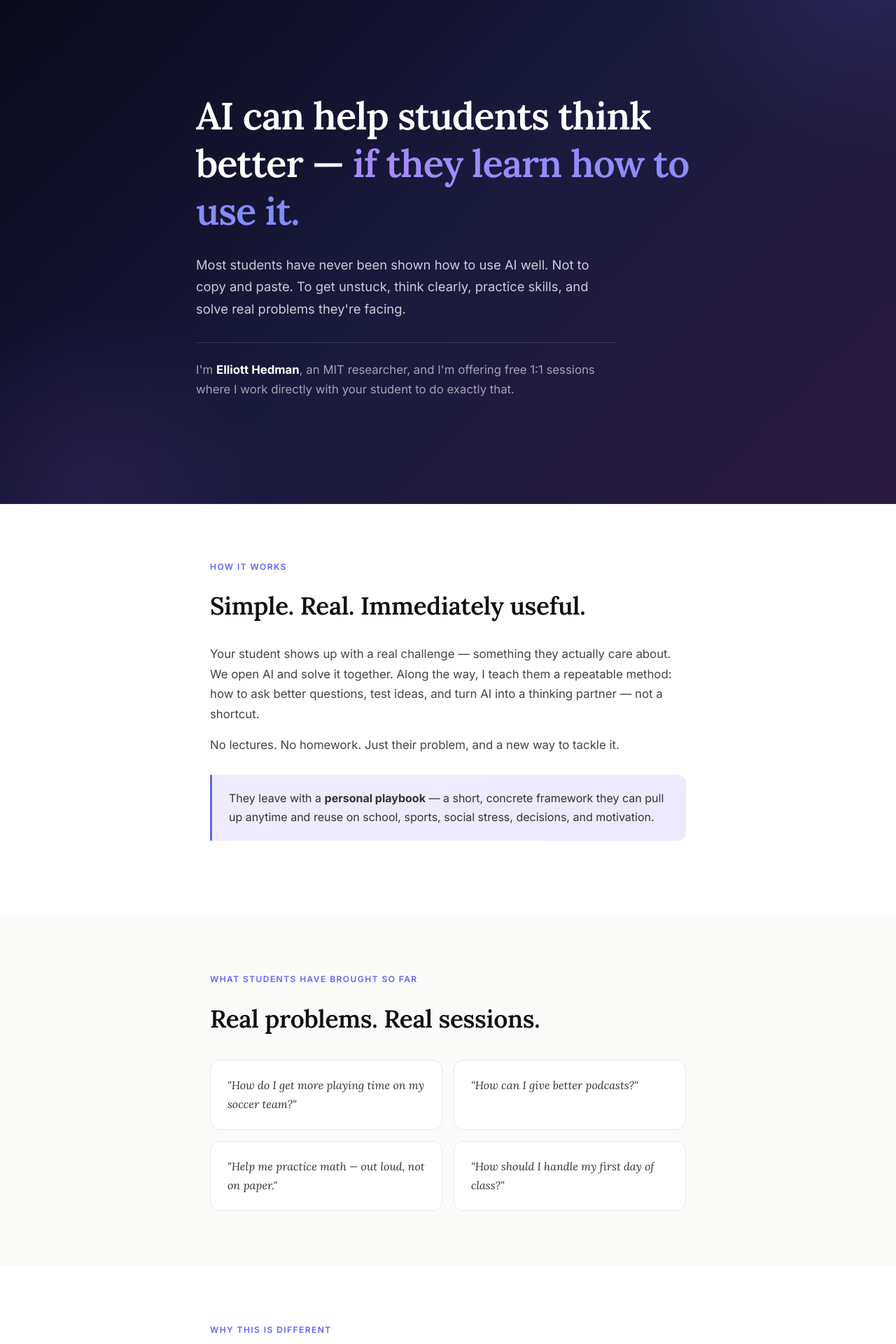
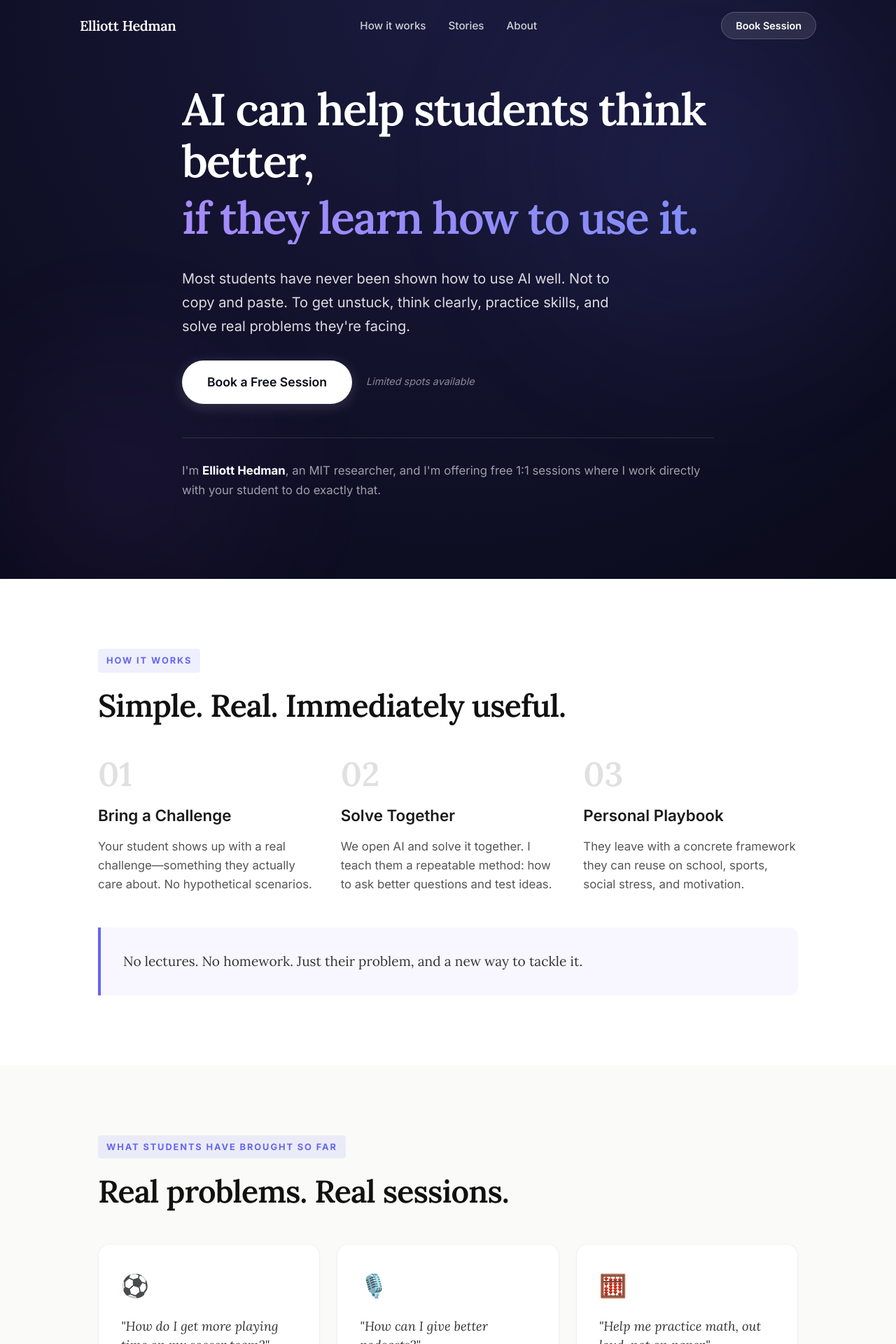
Before and after one commit to mathandlove/superpowered, a React (Vite) app: page / in a window 1280 px wide. Shown: the top 1920 px of the page at 70% size. Built offline with nearby package versions, Linux system fonts and the light colour scheme.

Commit message:
made page look proffesional

```diff
--- a/index.html
+++ b/index.html
@@ -3,7 +3,7 @@
   <head>
     <meta charset="UTF-8" />
     <meta name="viewport" content="width=device-width, initial-scale=1.0" />
-    <title>Elliott Hedman — AI Coaching for Students</title>
+    <title>Elliott Hedman | AI Coaching for Students</title>
     <link href="https://fonts.googleapis.com/css2?family=Inter:wght@400;500;600;700&family=Lora:ital,wght@0,400;0,600;1,400&display=swap" rel="stylesheet" />
   </head>
   <body>
--- a/src/App.css
+++ b/src/App.css
@@ -13,15 +13,17 @@ body {
   color: #1a1a1a;
   background: #fafaf8;
   line-height: 1.7;
+  -webkit-font-smoothing: antialiased;
 }
 
+/* Hero Section */
 .hero {
-  min-height: 90vh;
+  min-height: 100vh;
   display: flex;
   align-items: center;
   justify-content: center;
-  padding: 80px 24px;
-  background: linear-gradient(135deg, #0a0a1a 0%, #1a1a3e 50%, #2a1a3e 100%);
+  padding: 120px 24px 80px;
+  background: radial-gradient(circle at 50% 0%, #1a1a3e 0%, #0a0a1a 100%);
   color: #fff;
   position: relative;
   overflow: hidden;
@@ -30,38 +32,41 @@ body {
 .hero::before {
   content: '';
   position: absolute;
-  top: -50%;
-  right: -20%;
-  width: 600px;
-  height: 600px;
-  background: radial-gradient(circle, rgba(99, 102, 241, 0.15) 0%, transparent 70%);
+  top: -20%;
+  right: -10%;
+  width: 800px;
+  height: 800px;
+  background: radial-gradient(circle, rgba(99, 102, 241, 0.12) 0%, transparent 70%);
   border-radius: 50%;
+  filter: blur(60px);
 }
 
 .hero::after {
   content: '';
   position: absolute;
-  bottom: -30%;
+  bottom: -20%;
   left: -10%;
-  width: 500px;
-  height: 500px;
-  background: radial-gradient(circle, rgba(168, 85, 247, 0.1) 0%, transparent 70%);
+  width: 600px;
+  height: 600px;
+  background: radial-gradient(circle, rgba(168, 85, 247, 0.08) 0%, transparent 70%);
   border-radius: 50%;
+  filter: blur(60px);
 }
 
 .hero-inner {
-  max-width: 720px;
+  max-width: 760px;
   position: relative;
   z-index: 1;
+  text-align: left;
 }
 
 .hero h1 {
   font-family: 'Lora', serif;
-  font-size: clamp(2.2rem, 5vw, 3.4rem);
+  font-size: clamp(2.5rem, 5vw, 4rem);
   font-weight: 600;
-  line-height: 1.25;
-  margin-bottom: 28px;
-  letter-spacing: -0.02em;
+  line-height: 1.15;
+  margin-bottom: 32px;
+  letter-spacing: -0.03em;
 }
 
 .hero h1 span {
@@ -69,105 +74,188 @@ body {
   -webkit-background-clip: text;
   -webkit-text-fill-color: transparent;
   background-clip: text;
+  display: block; /* Make it wrap nicely or stand out */
+  margin-top: 8px;
 }
 
 .hero p {
-  font-size: 1.15rem;
-  color: rgba(255, 255, 255, 0.78);
-  margin-bottom: 18px;
-  max-width: 600px;
+  font-size: 1.25rem;
+  color: rgba(255, 255, 255, 0.85);
+  margin-bottom: 32px;
+  max-width: 640px;
+  font-weight: 300;
+}
+
+.hero-cta-group {
+  display: flex;
+  align-items: center;
+  gap: 20px;
+  margin-bottom: 48px;
+}
+
+.primary-btn {
+  display: inline-block;
+  background: #fff;
+  color: #0a0a1a;
+  font-size: 1.1rem;
+  font-weight: 600;
+  padding: 16px 36px;
+  border-radius: 60px;
+  text-decoration: none;
+  transition: transform 0.2s, box-shadow 0.2s;
+  box-shadow: 0 4px 20px rgba(255, 255, 255, 0.15);
+}
+
+.primary-btn:hover {
+  transform: translateY(-2px);
+  box-shadow: 0 8px 30px rgba(255, 255, 255, 0.25);
+}
+
+.hero-note {
+  font-size: 0.9rem;
+  color: rgba(255, 255, 255, 0.5);
+  font-style: italic;
 }
 
 .hero .intro-name {
   font-size: 1.05rem;
   color: rgba(255, 255, 255, 0.6);
-  margin-top: 32px;
+  margin-top: 0;
   border-top: 1px solid rgba(255, 255, 255, 0.12);
-  padding-top: 24px;
+  padding-top: 32px;
+  max-width: 100%;
 }
 
+/* Sections */
 section {
-  padding: 80px 24px;
+  padding: 100px 24px;
 }
 
 .container {
-  max-width: 680px;
+  max-width: 1000px;
   margin: 0 auto;
 }
 
 .section-label {
-  font-size: 0.75rem;
-  font-weight: 600;
+  font-size: 0.8rem;
+  font-weight: 700;
   text-transform: uppercase;
-  letter-spacing: 0.12em;
+  letter-spacing: 0.15em;
   color: #6366f1;
-  margin-bottom: 16px;
+  margin-bottom: 20px;
+  display: inline-block;
+  background: rgba(99, 102, 241, 0.1);
+  padding: 6px 12px;
+  border-radius: 4px;
 }
 
 h2 {
   font-family: 'Lora', serif;
-  font-size: clamp(1.6rem, 3.5vw, 2.2rem);
+  font-size: clamp(2rem, 4vw, 2.8rem);
   font-weight: 600;
-  margin-bottom: 24px;
-  letter-spacing: -0.01em;
+  margin-bottom: 48px;
+  letter-spacing: -0.02em;
   color: #111;
+  line-height: 1.2;
 }
 
-p {
-  font-size: 1.05rem;
+.text-content p {
+  font-size: 1.2rem;
   color: #444;
-  margin-bottom: 16px;
+  margin-bottom: 24px;
+  max-width: 700px;
 }
 
+/* How It Works - Steps */
 .how-it-works {
   background: #fff;
 }
 
-.highlight-box {
-  background: linear-gradient(135deg, #f0ecff 0%, #ede9fe 100%);
-  border-left: 3px solid #6366f1;
-  padding: 20px 24px;
-  border-radius: 0 12px 12px 0;
-  margin: 28px 0;
-  font-size: 1rem;
-  color: #333;
+.steps-grid {
+  display: grid;
+  grid-template-columns: repeat(auto-fit, minmax(280px, 1fr));
+  gap: 40px;
+  margin-bottom: 48px;
 }
 
+.step-card {
+  padding: 0;
+}
+
+.step-number {
+  font-size: 3rem;
+  font-weight: 700;
+  color: #e0e0e0;
+  margin-bottom: 16px;
+  font-family: 'Lora', serif;
+  line-height: 1;
+}
+
+.step-card h3 {
+  font-size: 1.4rem;
+  font-weight: 600;
+  margin-bottom: 12px;
+  color: #1a1a1a;
+}
+
+.step-card p {
+  font-size: 1.05rem;
+  color: #555;
+  line-height: 1.6;
+}
+
+.highlight-box {
+  background: #f8f7ff;
+  border-left: 4px solid #6366f1;
+  padding: 32px;
+  border-radius: 0 12px 12px 0;
+  font-size: 1.2rem;
+  color: #333;
+  font-weight: 500;
+  font-family: 'Lora', serif;
+}
+
+/* Quotes Section */
 .quotes-section {
   background: #fafaf8;
 }
 
 .quote-grid {
   display: grid;
-  grid-template-columns: 1fr 1fr;
-  gap: 16px;
-  margin-top: 28px;
-}
-
-@media (max-width: 560px) {
-  .quote-grid {
-    grid-template-columns: 1fr;
-  }
+  grid-template-columns: repeat(auto-fit, minmax(240px, 1fr));
+  gap: 24px;
 }
 
 .quote-card {
   background: #fff;
-  border: 1px solid #e8e8e4;
-  border-radius: 14px;
-  padding: 22px 24px;
-  font-family: 'Lora', serif;
-  font-style: italic;
-  font-size: 1rem;
-  color: #333;
-  transition: transform 0.2s, box-shadow 0.2s;
+  border: 1px solid rgba(0,0,0,0.06);
+  border-radius: 16px;
+  padding: 32px;
+  transition: all 0.3s ease;
+  box-shadow: 0 2px 10px rgba(0,0,0,0.02);
 }
 
 .quote-card:hover {
-  transform: translateY(-2px);
-  box-shadow: 0 8px 24px rgba(0, 0, 0, 0.06);
+  transform: translateY(-4px);
+  box-shadow: 0 12px 30px rgba(0,0,0,0.08);
 }
 
-.why-different {
+.quote-icon {
+  font-size: 2rem;
+  margin-bottom: 16px;
+}
+
+.quote-card p {
+  font-family: 'Lora', serif;
+  font-style: italic;
+  font-size: 1.15rem;
+  color: #333;
+  margin: 0;
+  line-height: 1.5;
+}
+
+/* Why Different & Free */
+.why-different, .why-free {
   background: #fff;
 }
 
@@ -175,31 +263,33 @@ p {
   background: #fafaf8;
 }
 
+/* CTA Section */
 .cta-section {
-  background: linear-gradient(135deg, #0a0a1a 0%, #1a1a3e 50%, #2a1a3e 100%);
+  background: #0a0a1a;
   color: #fff;
   text-align: center;
-  padding: 100px 24px;
+  padding: 120px 24px;
+  position: relative;
 }
 
 .cta-section h2 {
   color: #fff;
-  margin-bottom: 12px;
+  margin-bottom: 16px;
 }
 
 .cta-section .subtitle {
-  font-size: 1.1rem;
-  color: rgba(255, 255, 255, 0.65);
-  margin-bottom: 40px;
+  font-size: 1.3rem;
+  color: rgba(255, 255, 255, 0.7);
+  margin-bottom: 48px;
 }
 
 .cta-btn {
   display: inline-block;
   background: linear-gradient(135deg, #6366f1, #8b5cf6);
   color: #fff;
-  font-size: 1.1rem;
+  font-size: 1.2rem;
   font-weight: 600;
-  padding: 18px 48px;
+  padding: 20px 56px;
   border-radius: 60px;
   text-decoration: none;
   transition: transform 0.2s, box-shadow 0.2s;
@@ -212,15 +302,32 @@ p {
 }
 
 .cta-note {
-  margin-top: 24px;
-  font-size: 0.95rem;
-  color: rgba(255, 255, 255, 0.5);
+  margin-top: 32px;
+  font-size: 1rem;
+  color: rgba(255, 255, 255, 0.4);
 }
 
-.footer {
-  text-align: center;
-  padding: 32px 24px;
-  font-size: 0.85rem;
-  color: #999;
-  background: #0a0a1a;
+/* Responsive */
+@media (max-width: 768px) {
+  .hero {
+    padding-top: 100px;
+    text-align: center;
+  }
+
+  .hero-inner {
+    margin: 0 auto;
+  }
+
+  .hero-cta-group {
+    justify-content: center;
+    flex-direction: column;
+  }
+
+  .hero h1 {
+    font-size: 2.8rem;
+  }
+
+  section {
+    padding: 60px 24px;
+  }
 }
--- a/src/App.tsx
+++ b/src/App.tsx
@@ -1,46 +1,86 @@
 import './App.css'
+import Navbar from './components/Navbar'
+import Footer from './components/Footer'
 
 function App() {
   return (
     <>
+      <Navbar />
+
       <div className="hero">
         <div className="hero-inner">
-          <h1>AI can help students think better — <span>if they learn how to use it.</span></h1>
+          <h1>AI can help students think better, <span>if they learn how to use it.</span></h1>
           <p>Most students have never been shown how to use AI well. Not to copy and paste. To get unstuck, think clearly, practice skills, and solve real problems they're facing.</p>
+          <div className="hero-cta-group">
+            <a href="#" className="primary-btn">Book a Free Session</a>
+            <span className="hero-note">Limited spots available</span>
+          </div>
           <p className="intro-name">I'm <strong style={{ color: '#fff' }}>Elliott Hedman</strong>, an MIT researcher, and I'm offering free 1:1 sessions where I work directly with your student to do exactly that.</p>
         </div>
       </div>
 
-      <section className="how-it-works">
+      <section id="how-it-works" className="how-it-works">
         <div className="container">
           <div className="section-label">How it works</div>
           <h2>Simple. Real. Immediately useful.</h2>
-          <p>Your student shows up with a real challenge — something they actually care about. We open AI and solve it together. Along the way, I teach them a repeatable method: how to ask better questions, test ideas, and turn AI into a thinking partner — not a shortcut.</p>
-          <p>No lectures. No homework. Just their problem, and a new way to tackle it.</p>
+
+          <div className="steps-grid">
+            <div className="step-card">
+              <div className="step-number">01</div>
+              <h3>Bring a Challenge</h3>
+              <p>Your student shows up with a real challenge—something they actually care about. No hypothetical scenarios.</p>
+            </div>
+            <div className="step-card">
+              <div className="step-number">02</div>
+              <h3>Solve Together</h3>
+              <p>We open AI and solve it together. I teach them a repeatable method: how to ask better questions and test ideas.</p>
+            </div>
+            <div className="step-card">
+              <div className="step-number">03</div>
+              <h3>Personal Playbook</h3>
+              <p>They leave with a concrete framework they can reuse on school, sports, social stress, and motivation.</p>
+            </div>
+          </div>
+
           <div className="highlight-box">
-            They leave with a <strong>personal playbook</strong> — a short, concrete framework they can pull up anytime and reuse on school, sports, social stress, decisions, and motivation.
+            <p>No lectures. No homework. Just their problem, and a new way to tackle it.</p>
           </div>
         </div>
       </section>
 
-      <section className="quotes-section">
+      <section id="stories" className="quotes-section">
         <div className="container">
           <div className="section-label">What students have brought so far</div>
           <h2>Real problems. Real sessions.</h2>
           <div className="quote-grid">
-            <div className="quote-card">"How do I get more playing time on my soccer team?"</div>
-            <div className="quote-card">"How can I give better podcasts?"</div>
-            <div className="quote-card">"Help me practice math — out loud, not on paper."</div>
-            <div className="quote-card">"How should I handle my first day of class?"</div>
+            <div className="quote-card">
+              <div className="quote-icon">⚽️</div>
+              <p>"How do I get more playing time on my soccer team?"</p>
+            </div>
+            <div className="quote-card">
+              <div className="quote-icon">🎙️</div>
+              <p>"How can I give better podcasts?"</p>
+            </div>
+            <div className="quote-card">
+              <div className="quote-icon">🧮</div>
+              <p>"Help me practice math, out loud, not on paper."</p>
+            </div>
+            <div className="quote-card">
+              <div className="quote-icon">🎒</div>
+              <p>"How should I handle my first day of class?"</p>
+            </div>
           </div>
         </div>
       </section>
 
-      <section className="why-different">
+      <section id="about" className="why-different">
         <div className="container">
           <div className="section-label">Why this is different</div>
           <h2>AI is the tool. Your student is the driver.</h2>
-          <p>The default way students use AI is to skip the thinking. That doesn't build confidence or skill. What I teach is a reframe: AI is the tool — your student is the driver. Once it clicks that they can point AI at something they're struggling with and actually make progress, everything changes.</p>
+          <div className="text-content">
+            <p>The default way students use AI is to skip the thinking. That doesn't build confidence or skill. What I teach is a reframe: AI is the tool, your student is the driver.</p>
+            <p>Once it clicks that they can point AI at something they're struggling with and actually make progress, everything changes.</p>
+          </div>
         </div>
       </section>
 
@@ -48,7 +88,10 @@ function App() {
         <div className="container">
           <div className="section-label">Why free?</div>
           <h2>A good trade.</h2>
-          <p>I'm deep in this research at MIT and preparing for a talk at SXSW — working with real students is how I make the work better. Your student gets a free hour with an MIT researcher. I learn from real sessions. Good trade.</p>
+          <div className="text-content">
+            <p>I'm deep in this research at MIT and preparing for a talk at SXSW; working with real students is how I make the work better.</p>
+            <p>Your student gets a free hour with an MIT researcher. I learn from real sessions. Good trade.</p>
+          </div>
         </div>
       </section>
 
@@ -61,9 +104,7 @@ function App() {
         </div>
       </section>
 
-      <div className="footer">
-        © 2026 Elliott Hedman · MIT Media Lab
-      </div>
+      <Footer />
     </>
   )
 }
--- /dev/null
+++ b/src/components/Footer.css
@@ -0,0 +1,75 @@
+.site-footer {
+  background: #050510;
+  color: #888;
+  padding: 64px 24px 32px;
+  font-size: 0.95rem;
+}
+
+.site-footer .container {
+  max-width: 1000px;
+  margin: 0 auto;
+}
+
+.footer-content {
+  display: flex;
+  justify-content: space-between;
+  flex-wrap: wrap;
+  gap: 40px;
+  margin-bottom: 60px;
+}
+
+.footer-brand h3 {
+  color: #fff;
+  font-family: 'Lora', serif;
+  font-size: 1.5rem;
+  margin-bottom: 12px;
+}
+
+.footer-brand p {
+  max-width: 300px;
+  color: #666;
+}
+
+.footer-links {
+  display: flex;
+  gap: 60px;
+}
+
+.footer-col h4 {
+  color: #fff;
+  font-size: 0.85rem;
+  text-transform: uppercase;
+  letter-spacing: 0.1em;
+  margin-bottom: 20px;
+}
+
+.footer-col a {
+  display: block;
+  color: #888;
+  text-decoration: none;
+  margin-bottom: 12px;
+  transition: color 0.2s;
+}
+
+.footer-col a:hover {
+  color: #fff;
+}
+
+.footer-bottom {
+  border-top: 1px solid rgba(255, 255, 255, 0.1);
+  padding-top: 32px;
+  text-align: center;
+  font-size: 0.85rem;
+  color: #555;
+}
+
+@media (max-width: 600px) {
+  .footer-content {
+    flex-direction: column;
+  }
+
+  .footer-links {
+    flex-direction: column;
+    gap: 32px;
+  }
+}
--- /dev/null
+++ b/src/components/Footer.tsx
@@ -0,0 +1,35 @@
+import './Footer.css';
+
+const Footer = () => {
+  return (
+    <footer className="site-footer">
+      <div className="container">
+        <div className="footer-content">
+          <div className="footer-brand">
+            <h3>Elliott Hedman</h3>
+            <p>Helping students think better with AI.</p>
+          </div>
+          <div className="footer-links">
+            <div className="footer-col">
+              <h4>Navigation</h4>
+              <a href="#how-it-works">How it works</a>
+              <a href="#stories">Stories</a>
+              <a href="#about">About</a>
+            </div>
+            <div className="footer-col">
+              <h4>Connect</h4>
+              <a href="#">LinkedIn</a>
+              <a href="#">Twitter</a>
+              <a href="#">Email</a>
+            </div>
+          </div>
+        </div>
+        <div className="footer-bottom">
+          © {new Date().getFullYear()} Elliott Hedman · MIT Media Lab
+        </div>
+      </div>
+    </footer>
+  );
+};
+
+export default Footer;
--- /dev/null
+++ b/src/components/Navbar.css
@@ -0,0 +1,74 @@
+.navbar {
+  position: fixed;
+  top: 0;
+  left: 0;
+  width: 100%;
+  z-index: 1000;
+  padding: 20px 0;
+  transition: all 0.3s ease;
+  background: transparent;
+}
+
+.navbar.scrolled {
+  background: rgba(10, 10, 26, 0.95);
+  backdrop-filter: blur(10px);
+  padding: 16px 0;
+  box-shadow: 0 4px 20px rgba(0, 0, 0, 0.1);
+}
+
+.navbar-container {
+  max-width: 1100px;
+  margin: 0 auto;
+  padding: 0 24px;
+  display: flex;
+  justify-content: space-between;
+  align-items: center;
+}
+
+.navbar-logo {
+  font-family: 'Lora', serif;
+  font-weight: 700;
+  font-size: 1.25rem;
+  color: #fff;
+  letter-spacing: -0.02em;
+}
+
+.navbar-links {
+  display: flex;
+  gap: 32px;
+}
+
+.navbar-links a {
+  color: rgba(255, 255, 255, 0.8);
+  text-decoration: none;
+  font-size: 0.95rem;
+  font-weight: 500;
+  transition: color 0.2s;
+}
+
+.navbar-links a:hover {
+  color: #fff;
+}
+
+.navbar-cta .nav-btn {
+  background: rgba(255, 255, 255, 0.1);
+  color: #fff;
+  padding: 10px 20px;
+  border-radius: 50px;
+  text-decoration: none;
+  font-size: 0.9rem;
+  font-weight: 600;
+  transition: all 0.2s;
+  border: 1px solid rgba(255, 255, 255, 0.2);
+}
+
+.navbar-cta .nav-btn:hover {
+  background: #fff;
+  color: #0a0a1a;
+}
+
+@media (max-width: 768px) {
+  .navbar-links {
+    display: none;
+  }
+}
--- /dev/null
+++ b/src/components/Navbar.tsx
@@ -0,0 +1,41 @@
+import { useState, useEffect } from 'react';
+import './Navbar.css';
+
+const Navbar = () => {
+  const [scrolled, setScrolled] = useState(false);
+
+  useEffect(() => {
+    const handleScroll = () => {
+      const isScrolled = window.scrollY > 20;
+      if (isScrolled !== scrolled) {
+        setScrolled(isScrolled);
+      }
+    };
+
+    window.addEventListener('scroll', handleScroll);
+
+    return () => {
+      window.removeEventListener('scroll', handleScroll);
+    };
+  }, [scrolled]);
+
+  return (
+    <nav className={`navbar ${scrolled ? 'scrolled' : ''}`}>
+      <div className="navbar-container">
+        <div className="navbar-logo">
+          Elliott Hedman
+        </div>
+        <div className="navbar-links">
+          <a href="#how-it-works">How it works</a>
+          <a href="#stories">Stories</a>
+          <a href="#about">About</a>
+        </div>
+        <div className="navbar-cta">
+          <a href="#" className="nav-btn">Book Session</a>
+        </div>
+      </div>
+    </nav>
+  );
+};
+
+export default Navbar;
```
Also changed, not shown: 1 other file (tests, documents, lock files or other folders).
